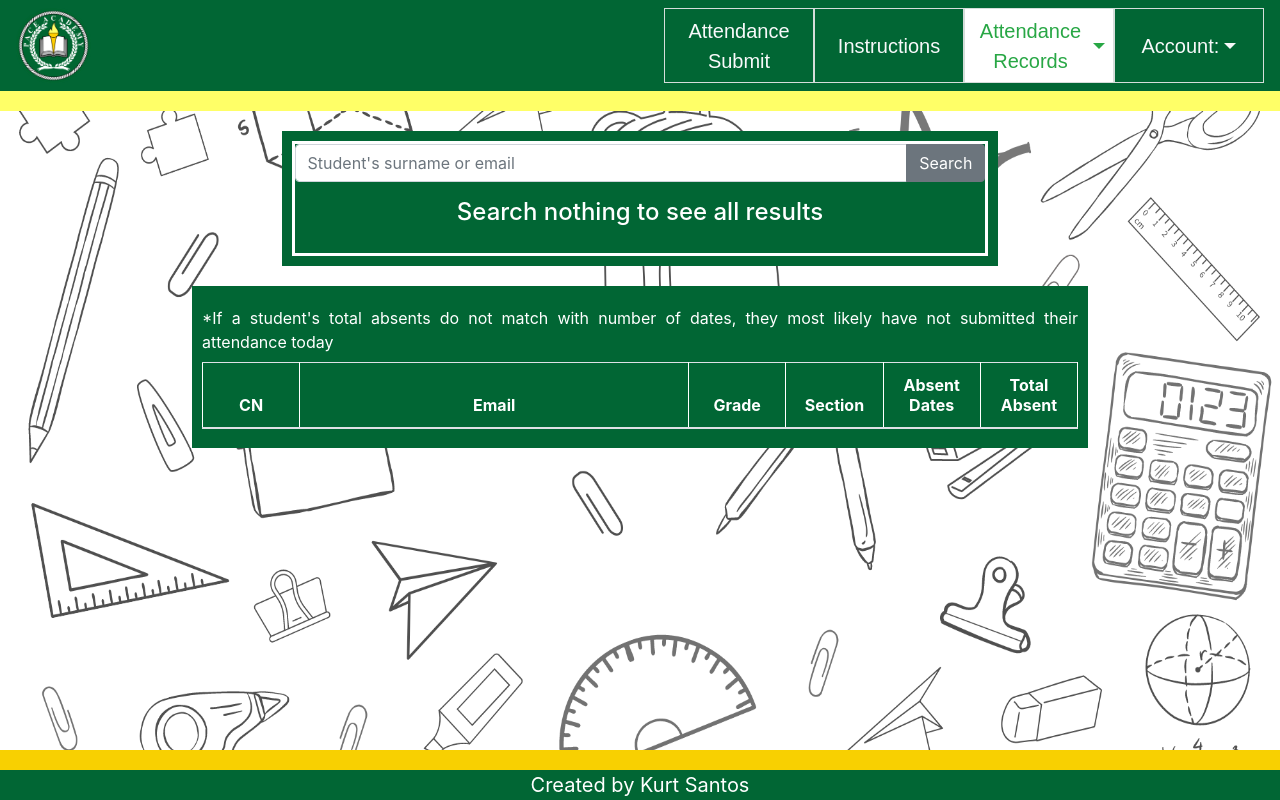
After one commit to SantosKurtMatthew/Capstone-Attendance, a Django app: page /absenthistory/ in a window 1280 px wide. The commit adds this page. Run offline with Django 4.2, Linux system fonts and the light colour scheme; lists and menus that the app fills with data are empty; some libraries are stand-ins or nearby versions.

Commit message:
Add files via upload

```diff
--- a/capstone_hosting/capstone_hosting/urls.py
+++ b/capstone_hosting/capstone_hosting/urls.py
@@ -18,7 +18,7 @@ from django.urls import path, include, re_path
 from django.contrib.auth import views as auth_views
 
 from student_attendance.views import (
-    dailypassword_view,
+    dailyreset_view,
     attendancesubmit_view,
     totalattendance_view,
     newstudentform_view,
@@ -35,13 +35,14 @@ from student_attendance.views import (
     passwordchange_view,
     exportpdf_view,
     ip_view,
+    absenthistory_view,
     )
 
 urlpatterns = [
     path('admin/', admin.site.urls),
     path('', attendancesubmit_view, name='attendance_submit'),
     path('instructions/', instructions_view, name='instructions'),
-    path('dailyinteger/', dailypassword_view, name='attendance_code'),
+    path('dailyinteger/', dailyreset_view, name='attendance_code'),
     path('starttime/', startingtimes_view, name='starttime'),
     path('dailyattendance/', dailyattendance_view, name='today_attendance'),
     path('studentdatabase/', totalattendance_view, name='student_database'),
@@ -58,5 +59,6 @@ urlpatterns = [
     path('pdf/', exportpdf_view, name='exportpdf'),
     path('iprestrict/', include('iprestrict.urls', namespace='iprestrict')),
     path('ipadd/', ip_view, name='ipadd'),
+    path('absenthistory/', absenthistory_view, name='absent_history'),
     #re_path(r'^iprestrict/', include('iprestrict.urls', namespace='iprestrict')),
 ]
--- a/capstone_hosting/static/css/tableformatting.css
+++ b/capstone_hosting/static/css/tableformatting.css
@@ -3,13 +3,13 @@
 	height: 175px;
 	margin-left: auto;
 	margin-right: auto;
-
 	display: grid;
 	grid-template-columns: repeat(10, 1fr);
 	grid-template-rows: repeat(4, 1fr);
+
 }
 #outercontainer{
-	width: 400px;
+	width: 100%;
 	background-color: #016634;
 	margin-top: 20px;
 	margin-bottom: 20px;
@@ -19,6 +19,7 @@
 	grid-column: 4/span 4;
 	grid-row: 1/ span 4;
 
+
 }
 #container{
 	width: 100%;
@@ -26,7 +27,7 @@
 	border: 3px solid white;
 	text-align: center;
 }
-h1{
+h1, h4{
 	margin:0;
 	color: white;
 }
--- a/capstone_hosting/student_attendance/admin.py
+++ b/capstone_hosting/student_attendance/admin.py
@@ -1,7 +1,7 @@
 from django.contrib import admin
 
 # Register your models here.
-from .models import AttendanceSubmit, Students, DailyInteger, StartingTime, SectionList
+from .models import AttendanceSubmit, Students, DailyInteger, StartingTime, SectionList, AbsentList
 from .resources import StudentResource
 from import_export.admin import ImportExportModelAdmin
 
@@ -14,3 +14,4 @@ admin.site.register(Students, StudentAdmin)
 admin.site.register(DailyInteger)
 admin.site.register(StartingTime)
 admin.site.register(SectionList)
+admin.site.register(AbsentList)
--- a/capstone_hosting/student_attendance/models.py
+++ b/capstone_hosting/student_attendance/models.py
@@ -31,3 +31,7 @@ class StartingTime(models.Model):
 class SectionList(models.Model):
 	section = models.CharField(max_length=20)
 	highschool = models.CharField(max_length=3, default='shs')
+
+class AbsentList(models.Model):
+	student = models.ForeignKey(Students, on_delete=models.CASCADE)
+	absentdate = models.DateField()
--- a/capstone_hosting/student_attendance/views.py
+++ b/capstone_hosting/student_attendance/views.py
@@ -35,11 +35,12 @@ from .models import (
 	Students,
 	DailyInteger,
 	StartingTime,
-	SectionList
+	SectionList,
+	AbsentList
 	)
 
 import time, random
-from datetime import datetime
+from datetime import datetime, timedelta
 from functools import partial
 
 import tablib
@@ -118,7 +119,7 @@ def instructions_view(request):
 	return render(request, 'instructions.html', {})
 
 @login_required(login_url='/login/')
-def dailypassword_view(request):
+def dailyreset_view(request):
 	latestobjectexists = DailyInteger.objects.filter().exists()
 	if latestobjectexists == False:
 		dailyint = DailyInteger(integer=999)
@@ -354,11 +355,42 @@ def passwordchange_view(request):
 	}
 	return render(request, 'account/change-password.html', context)
 
+def absenthistory_view(request):
+	if request.method == "POST":
+		searchedstudent = request.POST.get('searchedstudent')
+		results = AbsentList.objects.filter(student__email__contains=searchedstudent)
+
+		context = {
+			'searchedstudent':searchedstudent,
+			'results':results
+			}
+		print(context)
+		return render(request, 'absenthistory.html', context)
+	return render(request, 'absenthistory.html', {})
+
+
 
 def dailyfunction_view(request):
+	dailypassword = DailyInteger.objects.latest('id')
+	print(dailypassword.integer)
+	print(not(dailypassword.integer==999))
+	if not (dailypassword.integer == 999):
+		absentees = Students.objects.filter(absenttoday=True)
+		dateyesterday = datetime.now().date()-timedelta(1)
+		for i in absentees:
+			a = AbsentList(student=i, absentdate=dateyesterday)
+			a.save()
+			print(i, i.email)
+	else:
+		print('daily pass is 999')
+		pass
+
+	#Generating the Daily Password
 	randomint = random.randint(1000,9999)
 	dailyint = DailyInteger(integer=randomint)
 	dailyint.save()
+
+	#Resetting the Students' Attendance
 	Students.objects.all().update(absents = F('absents')+1)
 	Students.objects.all().update(absenttoday=True)
 	Students.objects.all().update(latetoday=False)
--- /dev/null
+++ b/capstone_hosting/templates/absenthistory.html
@@ -0,0 +1,147 @@
+<!DOCTYPE html>
+<html>
+<head>
+	<meta charset="utf-8">
+	<meta name="viewport" content="width=device-width, initial-scale=1">
+	<title>Student Database</title>
+	{% extends 'navbar.html' %}
+
+	{% block content %}
+	{% load static %}
+	<link rel="stylesheet" type="text/css" href="{% static 'css/tableformatting.css' %}">
+	<style type="text/css">
+		body{
+			background: url('{% static "img/newbgwide.png" %}') ;
+			background-size: 100% 100%;
+		}
+
+		#absentreminder{
+			color: white;
+			background-color: #016634;
+			text-align: justify;
+			display: inline-block;
+			margin-top: 10px;
+		}
+		#outercontainer{
+		  	grid-column: 3 /span 6;
+		    grid-row: 1/ span 4;
+		}
+		@media all and (max-width: 1280px) {
+		    	/* put your css styles in here */
+		    #outercontainer{
+		  		grid-column: 2 /span 8;
+		    	grid-row: 1/ span 4;
+			}
+
+		}
+		@media all and (max-width: 512px) {
+		    	/* put your css styles in here */
+		    #headerbox{
+		    	height: 150px;
+		    	grid-template-columns: repeat(10, 1fr);
+		    	grid-template-rows: repeat(5, 1fr);
+		    }
+		    #outercontainer{
+		    	height: 135px;
+		    	grid-column: 1 /span 10;
+		    	grid-row: 1/ span 4;
+		    }
+		    #absentreminder{
+		    	padding: 5px;
+		    }
+		}
+
+
+	</style>
+	<script type="text/javascript">
+		//Obtained from https://www.youtube.com/watch?v=LkVA3AWmkQQ
+		function tablecolors() {
+			jQuery('tr:visible').filter(':odd').css({'background-color': '#b3e8cd'});
+			jQuery('tr:visible').filter(':even').css({'background-color': '#f5fdfa'});
+		}
+
+	</script>
+</head>
+
+<body onload="tablecolors()" >
+
+	<div id='headerbox'>
+		<div id='outercontainer'>
+			<div id='container'>
+				<form method="POST" action="{% url 'absent_history' %}">{% csrf_token %}
+					<div class="input-group mb-3">
+						<input type="text" class="form-control" placeholder="Student's surname or email" aria-label="Recipient's username"aria-describedby="basic-addon2" name='searchedstudent'>
+						<div class="input-group-append">
+							<button type="submit" class="btn btn-secondary">Search</button>
+						</div>
+					</div>
+				</form>
+
+				<div>
+					{% if searchedstudent %}
+						{% if searchedstudent|length < 15 %}
+							<h1> Results for '{{ searchedstudent }}'</h1>
+						{% else %}
+							<h4>{{ searchedstudent }}</h4>
+						{% endif %}
+
+					{% else %}
+					 	<h4>Search nothing to see all results</h4>
+					{% endif%}
+				</div>
+			</div>
+		</div>
+	</div>
+
+	<div id='tablebox'>
+		<label id='absentreminder'>*If a student's total absents do not match with number of dates, they most likely have not submitted their attendance today</label>
+		<table class="table table-striped" id='studenttable'>
+		  <thead>
+		    <tr>
+
+				<th style="width:10%"> CN </th>
+				<th style="width:40%"> Email</th>
+				<th style="width:10%"> Grade </th>
+				<th style="width:10%"> Section </th>
+				<th style="width:10%"> Absent Dates </th>
+				<th style="width:10%" > Total Absent </th>
+				<!--<th style="width:10%"> Total Late </th>
+
+				<th style="width:5%"> SPR </th>
+				<th style="width:5%"> Sex </th>-->
+			</tr>
+		  </thead>
+		  <tbody>
+		  {% for result in results %}
+				<tr>
+					<td>{{ result.student.classnumber }}</td>
+					<td>{{ result.student.email }}</td>
+					<td>{{ result.student.grade }} </td>
+					<td>{{ result.student.section}}</td>
+					<td>{{ result.absentdate }}</td>
+					<td>{{ result.student.absents }}</td>
+					<!--
+					<td>{{ instance.lates }}</td>
+					<td>{{ instance.absents }}</td>
+					<td>{{ instance.spr }}</td>
+					<td>{{ instance.sex }}</td>-->
+				</tr>
+			{% endfor %}
+		  </tbody>
+		</table>
+	</div>
+
+	<div id='tenbox'></div>
+
+	<script type="text/javascript">
+		var submissionpage = document.getElementById('absenthistory');
+		submissionpage.style.backgroundColor = '#016634'
+		submissionpage.style.color = 'white'
+
+		var currentpage = document.getElementById('navbarDropdownAttendance');
+		currentpage.style.backgroundColor = 'white'
+		currentpage.setAttribute('class',"nav-link dropdown-toggle text-success justify-content-center")
+	</script>
+	{% endblock %}
+</body>
+</html>
--- a/capstone_hosting/templates/dailyreset.html
+++ b/capstone_hosting/templates/dailyreset.html
@@ -114,7 +114,7 @@
 			{% else %}
 				<label id='alreadypressed'><h1>Daily reset done today</h1></label>
 			{% endif %}
-			<div id='functionbox' {% if pressedtoday == True %} disabled style="display: none" {% endif %}>
+			<div id='functionbox' >
 				<button id='functionbutton' >Daily Reset</button>
 			</div>
 		</form>
--- a/capstone_hosting/templates/navbar.html
+++ b/capstone_hosting/templates/navbar.html
@@ -38,6 +38,9 @@
     		display: flex;
     		font-family: Arial, sans-serif;
 			font-size: 20px;
+    	}
+    	#attendance{
+    		z-index: 120;
     	}
     	#studentcreatedelete{
     		z-index: 100;
@@ -94,15 +97,19 @@
 	    		<li class="nav-item ">
 	       			<a class="nav-link text-light justify-content-center" href="{% url 'attendance_code' %}" id="integer">Daily Reset</a>
 	    		</li>
-	    		<li class="nav-item">
-	       			<a class="nav-link text-light justify-content-center" href="{% url 'today_attendance' %}" id="todayattendance">Daily Attendance</a>
-	    		</li>
-	    		<li class="nav-item">
-	       			<a class="nav-link text-light justify-content-center" href="{% url 'student_database' %}" id="database">Total Attendance</a>
-	    		</li>
+	    		<li class="nav-item dropdown" id='attendance'>
+	        		<a class="nav-link dropdown-toggle text-light justify-content-center" href="foo" id="navbarDropdownAttendance" role="button" data-toggle="dropdown"aria-haspopup="true" aria-expanded="false">
+	         		Attendance Records</a>
+	       			<div class="dropdown-menu" aria-labelledby="navbarDropdown">
+	         			<a href="{% url 'today_attendance' %}" id="todayattendance" class="dropdown-item" >Daily Attendance</a>
+	         			<a href="{% url 'student_database' %}" id="database"class="dropdown-item" >Total Attendance</a>
+	         			<a href="{% url 'absent_history' %}" id="absenthistory"class="dropdown-item" >Absent History</a>
+	       			</div>
+	     		</li>
 	    		<li class="nav-item ">
 	       			<a class="nav-link text-light justify-content-center" href="{% url 'starttime' %}" id="starttime">Start Times & Sections</a>
 	    		</li>
+
 	    		<li class="nav-item dropdown" id='studentcreatedelete'>
 	        		<a class="nav-link dropdown-toggle text-light justify-content-center" href="foo" id="navbarDropdownstudent" role="button" data-toggle="dropdown"aria-haspopup="true" aria-expanded="false">
 	         		Insert/Delete Student</a>
@@ -128,16 +135,19 @@
 	    {% else %}
 	    	<ul class="navbar-nav ml-auto">
 	    		<li class="nav-item">
-	        		<a class="nav-link text-light justify-content-center" href="{% url 'attendance_submit' %}" id="submission">Attendance Submit <span class="sr-only">current)</span></a></li>
+	        		<a class="nav-link text-light justify-content-center" href="{% url 'attendance_submit' %}" id="submission">Attendance Submit <span class="sr-only"></span></a></li>
 	    		<li class="nav-item">
 	       			<a class="nav-link text-light justify-content-center" href="{% url 'instructions' %}" id="instructions">Instructions</a>
 	    		</li>
-	    		<li class="nav-item">
-	       			<a class="nav-link text-light justify-content-center" href="{% url 'today_attendance' %}" id="todayattendance">Daily Attendance</a>
-	    		</li>
-	    		<li class="nav-item">
-	       			<a class="nav-link text-light justify-content-center" href="{% url 'student_database' %}" id="database">Student Database</a>
-	    		</li>
+	    		<li class="nav-item dropdown" id='attendance'>
+	        		<a class="nav-link dropdown-toggle text-light justify-content-center" href="foo" id="navbarDropdownAttendance" role="button" data-toggle="dropdown"aria-haspopup="true" aria-expanded="false">
+	         		Attendance Records</a>
+	       			<div class="dropdown-menu" aria-labelledby="navbarDropdown">
+	         			<a href="{% url 'today_attendance' %}" id="todayattendance" class="dropdown-item" >Daily Attendance</a>
+	         			<a href="{% url 'student_database' %}" id="database"class="dropdown-item" >Total Attendance</a>
+	         			<a href="{% url 'absent_history' %}" id="absenthistory"class="dropdown-item" >Absent History</a>
+	       			</div>
+	     		</li>
 	      		<li class="nav-item dropdown" id='account'>
 	        		<a class="nav-link dropdown-toggle text-light justify-content-center" href="foo" id="navbarDropdownaccount" role="button" data-toggle="dropdown" aria-haspopup="true" aria-expanded="false">
 	          		Account: {{user.username}}
```
Also changed, not shown: capstone_hosting/templates/dailyattendance.html (+6 -4 lines), capstone_hosting/templates/newstudentviaexcel.html (+10 -2 lines), capstone_hosting/templates/totalattendance.html (+6 -2 lines), capstone_hosting/student_attendance/migrations/0007_absentlist.py (added), 2 other files.
